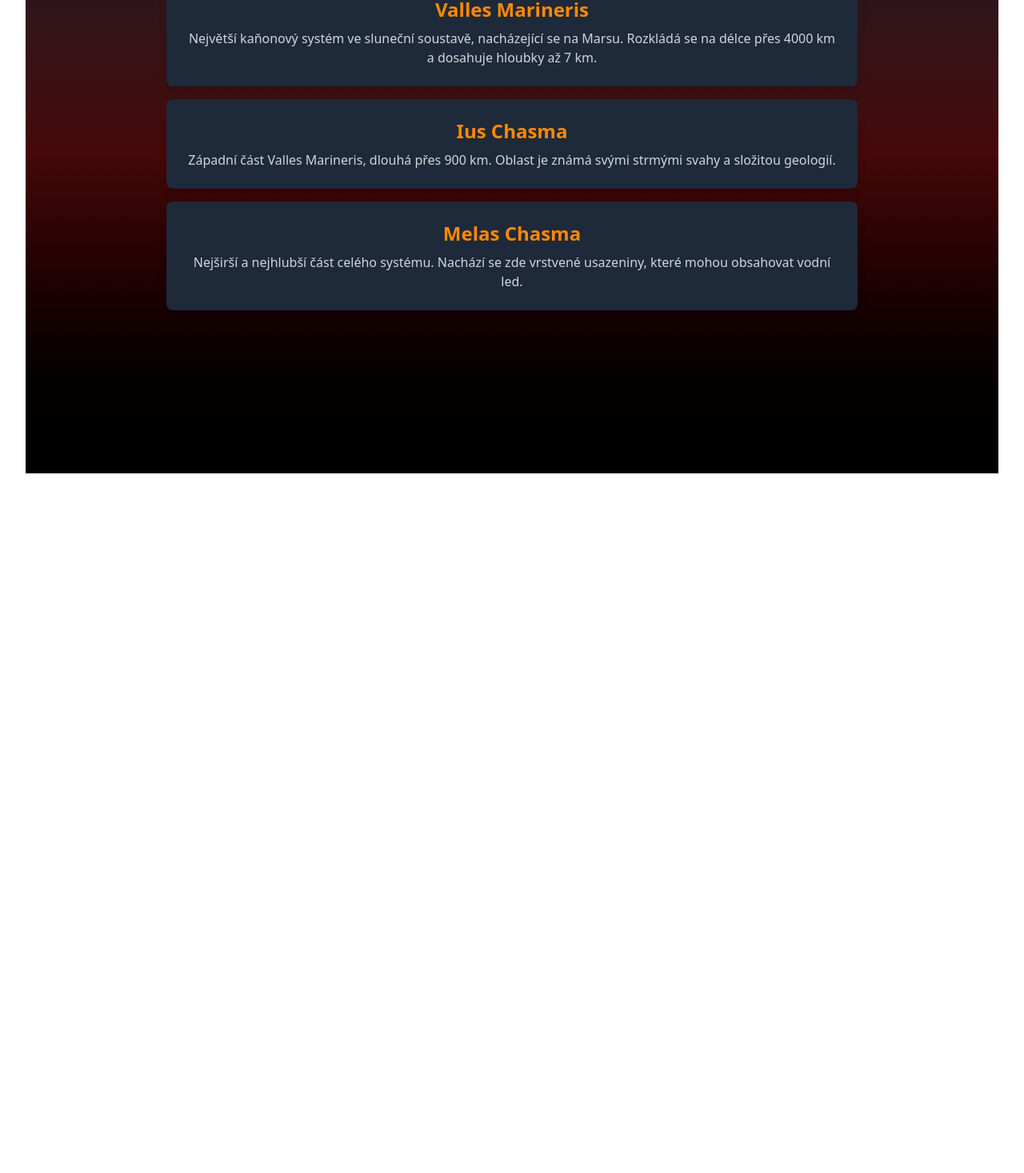
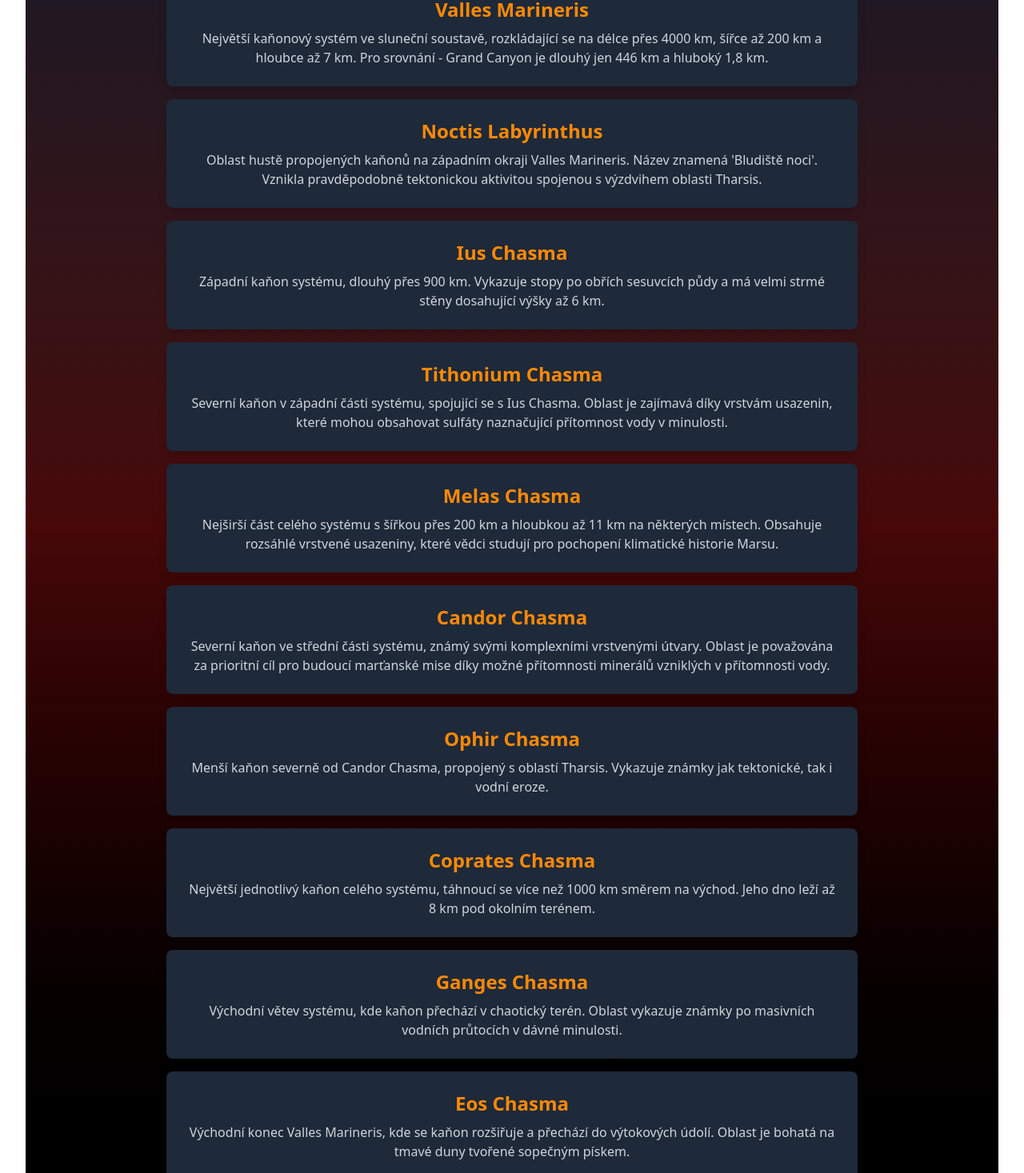
Before and after one commit to setapouch/valles-marineris-explorer, a React (Vite) app: page / in a window 1280 px wide. Shown: the part 240-1707 px from the top of the page at 80% size. Before the commit the page ends 864 px from the top, so only its background shows below. Built offline with nearby package versions, Linux system fonts and the light colour scheme.

Commit message:
feat: expand Mars data with 10 major chasms of Valles Marineris

```diff
--- a/src/App.jsx
+++ b/src/App.jsx
@@ -7,21 +7,53 @@ function App() {
   {
     id: 1,
     title: "Valles Marineris",
-      description:
-        "Největší kaňonový systém ve sluneční soustavě, nacházející se na Marsu. Rozkládá se na délce přes 4000 km a dosahuje hloubky až 7 km.",
+    description: "Největší kaňonový systém ve sluneční soustavě, rozkládající se na délce přes 4000 km, šířce až 200 km a hloubce až 7 km. Pro srovnání - Grand Canyon je dlouhý jen 446 km a hluboký 1,8 km."
   },
   {
     id: 2,
-      title: "Ius Chasma",
-      description:
-        "Západní část Valles Marineris, dlouhá přes 900 km. Oblast je známá svými strmými svahy a složitou geologií.",
+    title: "Noctis Labyrinthus",
+    description: "Oblast hustě propojených kaňonů na západním okraji Valles Marineris. Název znamená 'Bludiště noci'. Vznikla pravděpodobně tektonickou aktivitou spojenou s výzdvihem oblasti Tharsis."
   },
   {
     id: 3,
+    title: "Ius Chasma",
+    description: "Západní kaňon systému, dlouhý přes 900 km. Vykazuje stopy po obřích sesuvcích půdy a má velmi strmé stěny dosahující výšky až 6 km."
+  },
+  {
+    id: 4,
+    title: "Tithonium Chasma",
+    description: "Severní kaňon v západní části systému, spojující se s Ius Chasma. Oblast je zajímavá díky vrstvám usazenin, které mohou obsahovat sulfáty naznačující přítomnost vody v minulosti."
+  },
+  {
+    id: 5,
     title: "Melas Chasma",
-      description:
-        "Nejširší a nejhlubší část celého systému. Nachází se zde vrstvené usazeniny, které mohou obsahovat vodní led.",
+    description: "Nejširší část celého systému s šířkou přes 200 km a hloubkou až 11 km na některých místech. Obsahuje rozsáhlé vrstvené usazeniny, které vědci studují pro pochopení klimatické historie Marsu."
   },
+  {
+    id: 6,
+    title: "Candor Chasma",
+    description: "Severní kaňon ve střední části systému, známý svými komplexními vrstvenými útvary. Oblast je považována za prioritní cíl pro budoucí marťanské mise díky možné přítomnosti minerálů vzniklých v přítomnosti vody."
+  },
+  {
+    id: 7,
+    title: "Ophir Chasma",
+    description: "Menší kaňon severně od Candor Chasma, propojený s oblastí Tharsis. Vykazuje známky jak tektonické, tak i vodní eroze."
+  },
+  {
+    id: 8,
+    title: "Coprates Chasma",
+    description: "Největší jednotlivý kaňon celého systému, táhnoucí se více než 1000 km směrem na východ. Jeho dno leží až 8 km pod okolním terénem."
+  },
+  {
+    id: 9,
+    title: "Ganges Chasma",
+    description: "Východní větev systému, kde kaňon přechází v chaotický terén. Oblast vykazuje známky po masivních vodních průtocích v dávné minulosti."
+  },
+  {
+    id: 10,
+    title: "Eos Chasma",
+    description: "Východní konec Valles Marineris, kde se kaňon rozšiřuje a přechází do výtokových údolí. Oblast je bohatá na tmavé duny tvořené sopečným pískem."
+  }
 ];
 
   return (
```
Lines whose indentation alone changed are shown as unchanged.
